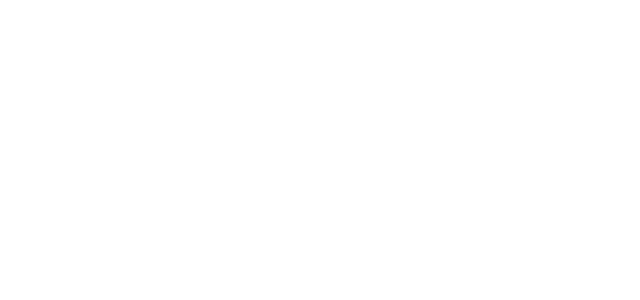
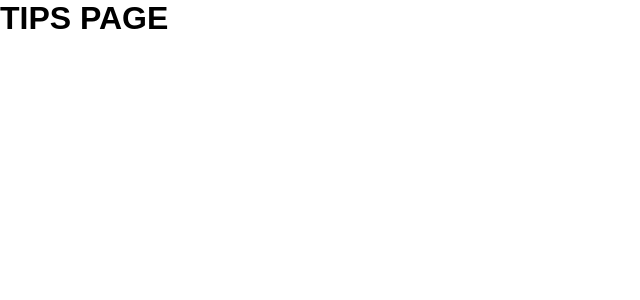
Before and after one commit to marcusviniciusmo/Map-Me-If-You-Can, a React (Vite) app in the folder frontend/: page /tips in a window 1280 px wide. Before the commit this address had no page. Shown: the top 300 px of the page, without its empty margins (0-640 px from the left). Built offline with nearby package versions, Linux system fonts and the light colour scheme.

Commit message:
Tips page created

```diff
--- /dev/null
+++ b/frontend/src/pages/Tips/index.tsx
@@ -0,0 +1,3 @@
+export function Tips() {
+  return <h1>TIPS PAGE</h1>
+}
--- a/frontend/src/routes/Router.tsx
+++ b/frontend/src/routes/Router.tsx
@@ -1,12 +1,14 @@
 import { Routes, Route } from 'react-router-dom';
 import { Home } from '../pages/Home';
 import { Destinations } from '../pages/Destinations';
+import { Tips } from '../pages/Tips';
 
 export function Router() {
   return (
     <Routes>
       <Route path="/" element={<Home />} />
       <Route path="/destinations" element={<Destinations />} />
+      <Route path="/tips" element={<Tips />} />
     </Routes>
   );
 }
```
